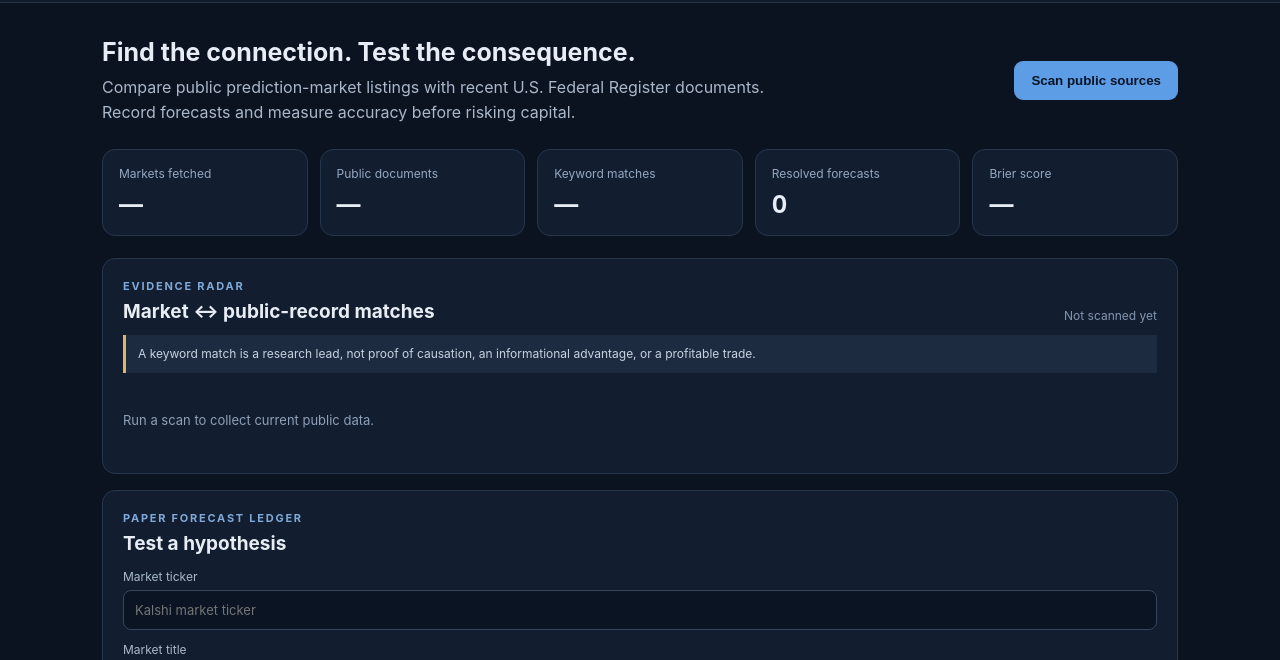
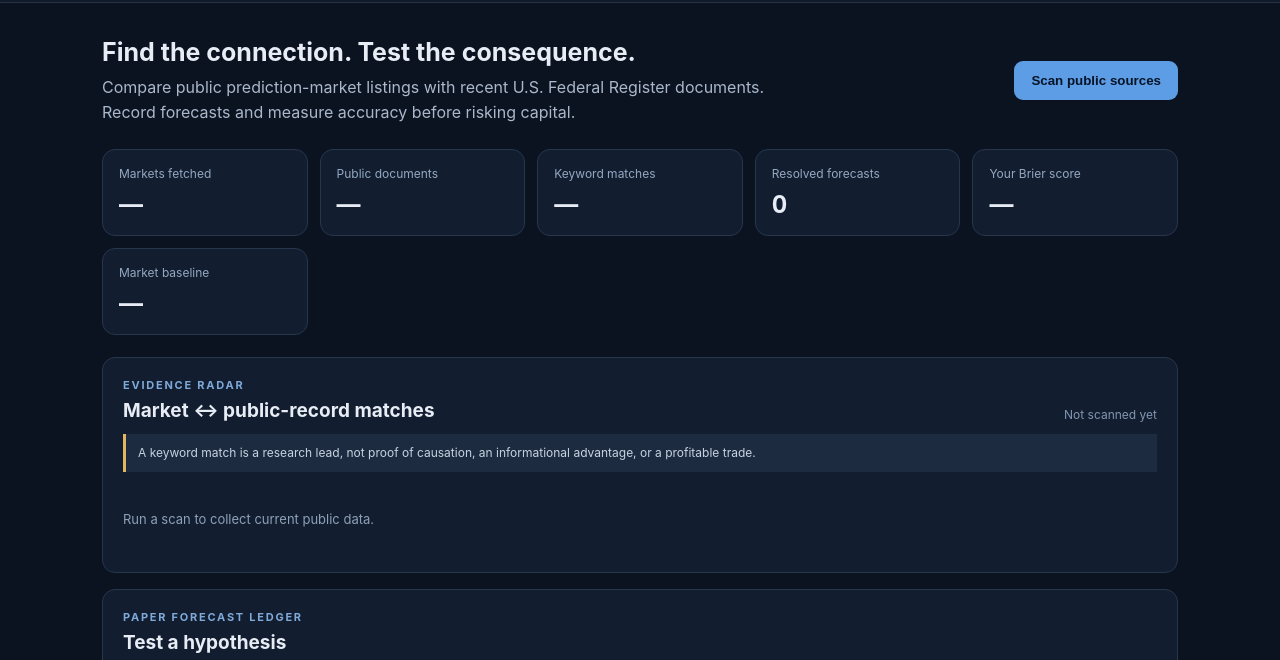
Before and after one commit to dmt573/edge-engine, a website: page public/index.html in a window 1280 px wide. Shown: the part 96-756 px from the top of the page. Drawn offline with Linux system fonts and the light colour scheme; no server answers.

Commit message:
Display market forecast baseline

```diff
--- a/public/index.html
+++ b/public/index.html
@@ -29,7 +29,8 @@
       <article><span>Public documents</span><strong id="document-count">—</strong></article>
       <article><span>Keyword matches</span><strong id="match-count">—</strong></article>
       <article><span>Resolved forecasts</span><strong id="resolved-count">0</strong></article>
-      <article><span>Brier score</span><strong id="brier-score">—</strong></article>
+      <article><span>Your Brier score</span><strong id="brier-score">—</strong></article>
+      <article><span>Market baseline</span><strong id="market-brier-score">—</strong></article>
     </section>
 
     <section class="panel">
```
